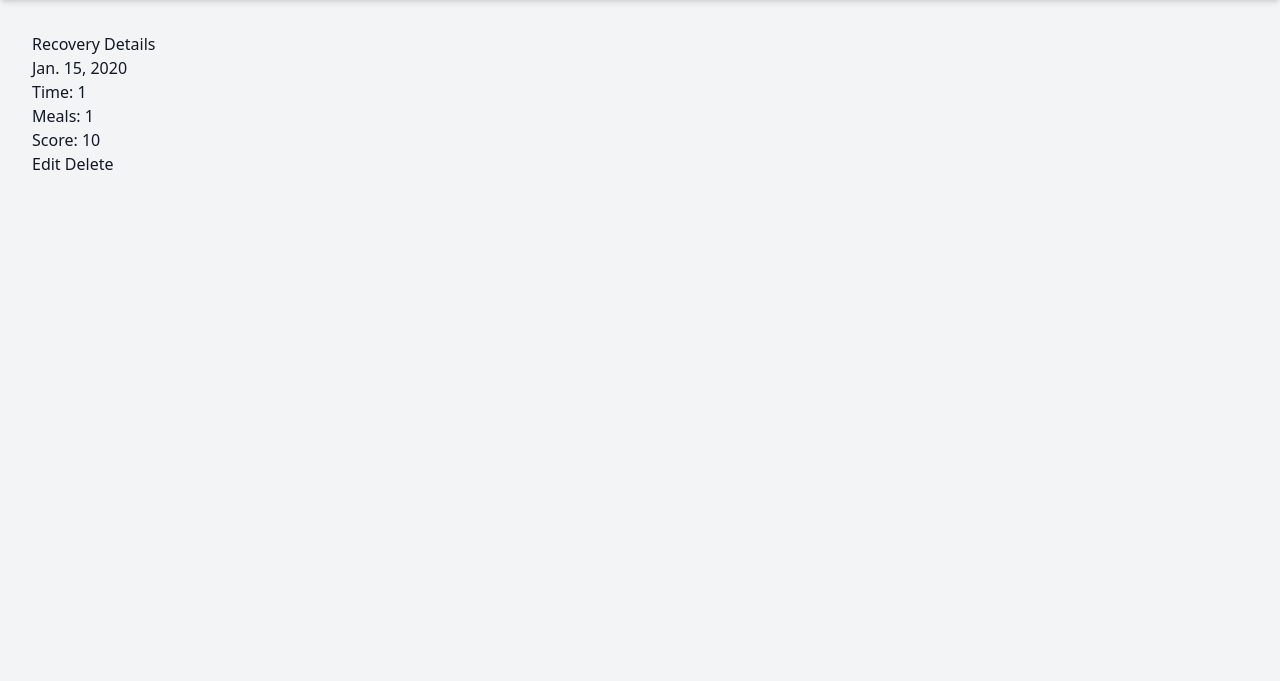
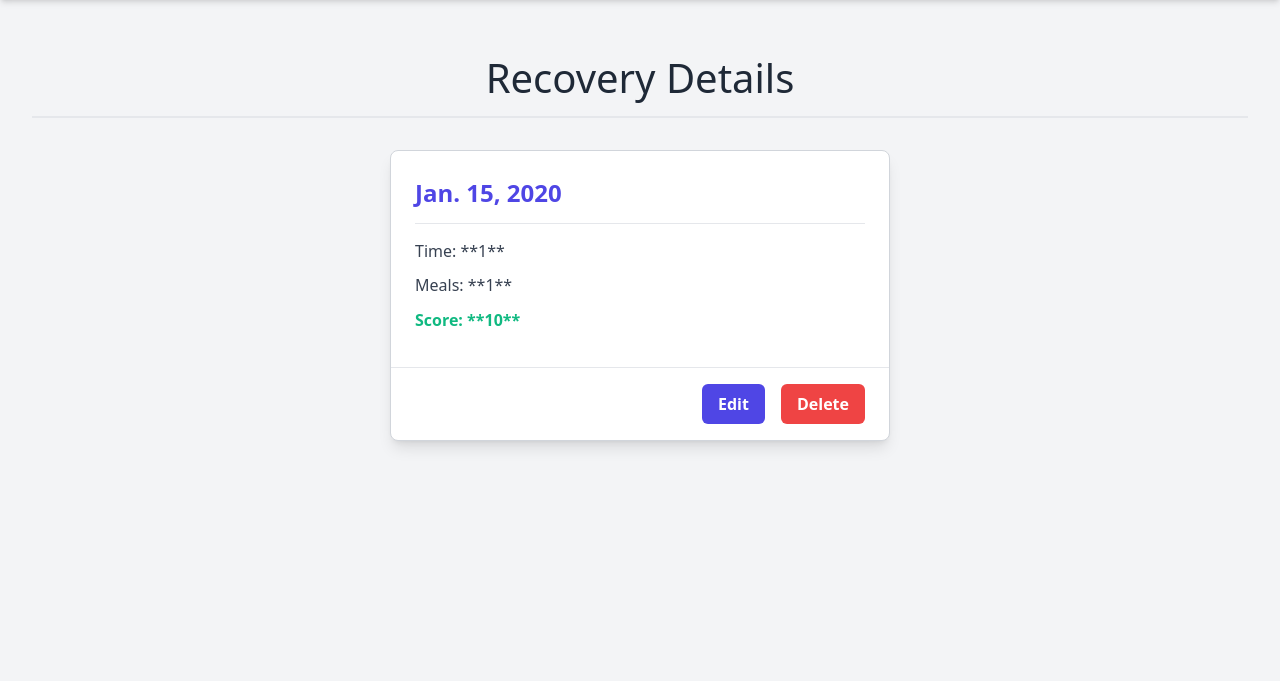
Before and after one commit to Mohamed-Janahi/FitTrack, a Django app: page /recovery/1/ in a window 1280 px wide. Shown: the part 65-746 px from the top of the page. Run offline with Django 5.2, Linux system fonts and the light colour scheme; a user stored in the database is signed in; tables that the repository leaves empty hold one stand-in row (values such as "Sample post"); some libraries are stand-ins or nearby versions.

Commit message:
fixed the css

```diff
--- a/FitTrack/main_app/templates/recoveries/recovery_detail.html
+++ b/FitTrack/main_app/templates/recoveries/recovery_detail.html
@@ -1,14 +1,114 @@
 {% extends 'base.html' %}
 {% block content %}
+
+<style>
+    /* 1. Main Container and Heading */
+    h1 {
+        text-align: center;
+        font-size: 2.5rem;
+        color: #1f2937;
+        margin-bottom: 2rem;
+        padding-top: 1rem;
+        border-bottom: 2px solid #e5e7eb;
+        padding-bottom: 0.5rem;
+    }
+
+    /* Simulate the 'row' and centering effect */
+    .row {
+        display: flex;
+        justify-content: center;
+        padding: 0 1rem;
+    }
+
+    /* Simulate 'col s6 col-offset-3' centering and width */
+    .col-container {
+        width: 100%;
+        max-width: 500px; /* Max width for a detailed card */
+    }
+
+    /* 2. Card Styling */
+    .card {
+        background-color: #ffffff;
+        border: 1px solid #d1d5db;
+        border-radius: 0.5rem;
+        box-shadow: 0 10px 15px -3px rgba(0, 0, 0, 0.1), 0 4px 6px -4px rgba(0, 0, 0, 0.1);
+    }
+
+    /* 3. Card Content (Details Section) */
+    .card-content {
+        padding: 1.5rem;
+    }
+
+    /* Card Title (Date) */
+    .card-title {
+        display: block;
+        font-size: 1.5rem;
+        font-weight: 700;
+        color: #4f46e5;
+        margin-bottom: 1rem;
+        border-bottom: 1px solid #e5e7eb;
+        padding-bottom: 0.75rem;
+    }
+
+    /* Paragraphs (Details) */
+    .card-content p {
+        font-size: 1rem;
+        color: #374151;
+        margin: 0.75rem 0;
+        line-height: 1.4;
+    }
+
+    /* Highlight the score */
+    .card-content p:last-of-type {
+        font-weight: 600;
+        color: #10b981;
+    }
+
+    /* 4. Card Actions (Buttons) */
+    .card-action {
+        border-top: 1px solid #e5e7eb;
+        padding: 1rem 1.5rem;
+        display: flex;
+        justify-content: flex-end; /* Align buttons to the right */
+        gap: 1rem;
+    }
+
+    .card-action a {
+        text-decoration: none;
+        padding: 0.5rem 1rem;
+        border-radius: 0.375rem;
+        font-weight: 600;
+        transition: background-color 0.2s ease;
+    }
+
+    /* Edit button styling */
+    .card-action a:first-child {
+        background-color: #4f46e5;
+        color: white;
+    }
+    .card-action a:first-child:hover {
+        background-color: #4338ca;
+    }
+
+    /* Delete button styling */
+    .card-action a:last-child {
+        background-color: #ef4444;
+        color: white;
+    }
+    .card-action a:last-child:hover {
+        background-color: #dc2626;
+    }
+</style>
+
 <h1>Recovery Details</h1>
 <div class="row">
-  <div class="col s6 col-offset-3">
+    <div class="col-container">
         <div class="card">
             <div class="card-content">
                 <span class="card-title">{{ recovery.date }}</span>
-        <p>Time: {{ recovery.sleep_time }}</p>
-        <p>Meals: {{ recovery.food }}</p>
-        <p>Score: {{ recovery.score }}</p>
+                <p>Time: **{{ recovery.sleep_time }}**</p>
+                <p>Meals: **{{ recovery.food }}**</p>
+                <p>Score: **{{ recovery.score }}**</p>
             </div>
             <div class="card-action">
                 <a href="{% url 'recovery_update' recovery.id %}">Edit</a>
```
Lines whose indentation alone changed are shown as unchanged.
